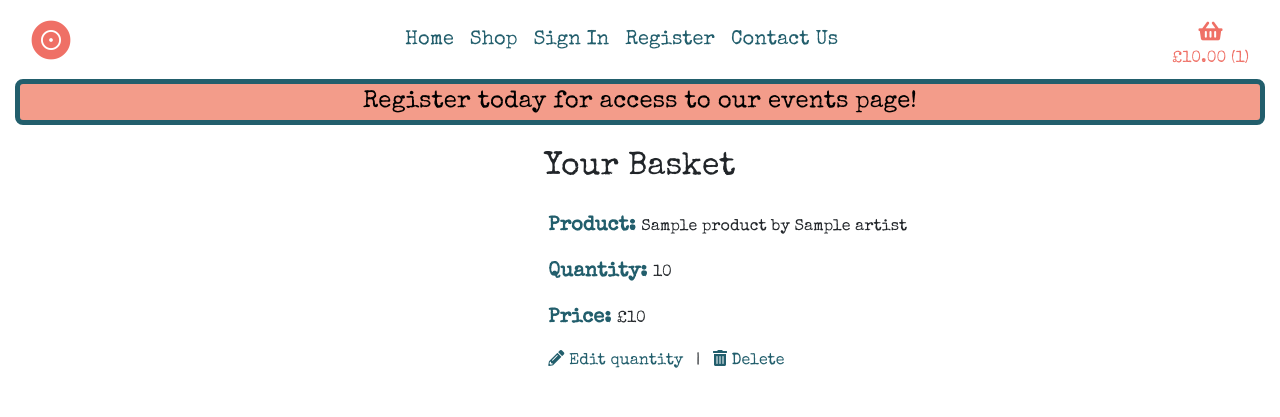
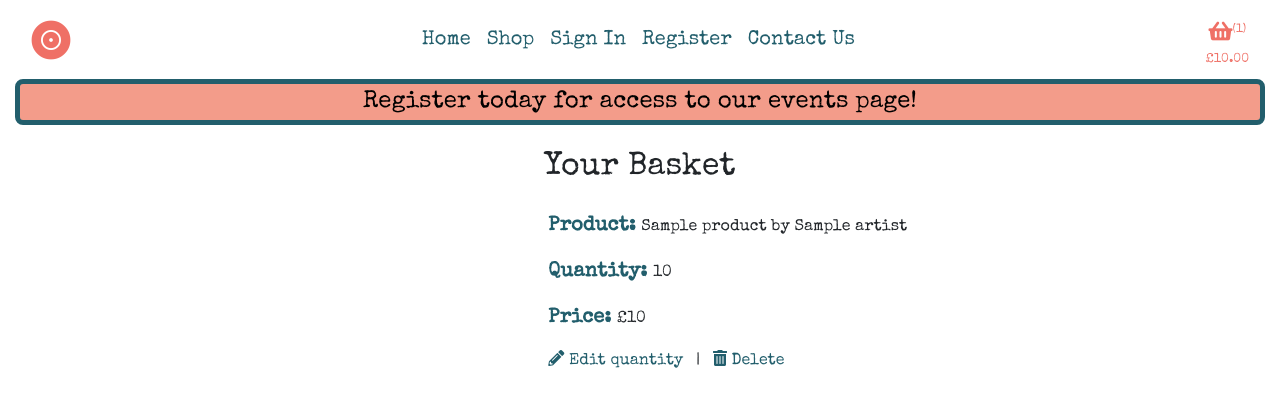
Before and after one commit to natalie-kate/music_to_my_ears, a Django app: template basket/templates/basket/basket.html in a window 1280 px wide. Shown: the top 417 px of the page. Run offline with Django 4.2, Linux system fonts and the light colour scheme; the template is opened without the code that fills it: most values are stand-ins (such as "Sample title", 1, 10 or a date in 2020); some libraries are stand-ins or nearby versions.

Commit message:
Edit basket information in header

```diff
--- a/templates/base.html
+++ b/templates/base.html
@@ -34,10 +34,10 @@
             </div>
             <div class="shopping-bag text-center">
                 <a class="shopping-bag" href="{% url 'view_basket' %}">
-                    <i class="fas fa-shopping-basket fa-lg"></i>
+                    <i class="fas fa-shopping-basket fa-lg"></i></small><sup>({{ product_count }})</sup>
                     <p>
                         {% if basket_products %}
-                        £{{ grand_total|floatformat:2 }} ({{ product_count }})
+                        <small>£{{ grand_total|floatformat:2 }}</small>
                         {% else %}
                         £0.00
                         {% endif %}
```
